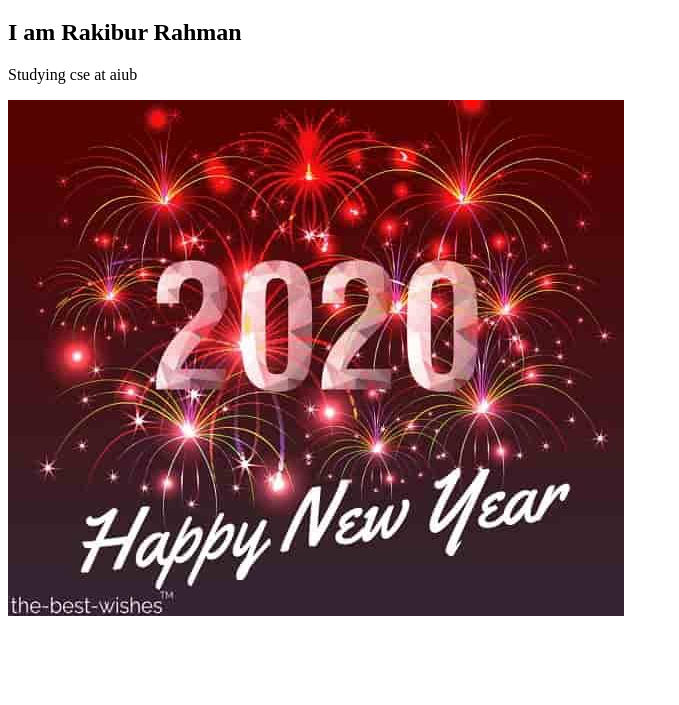
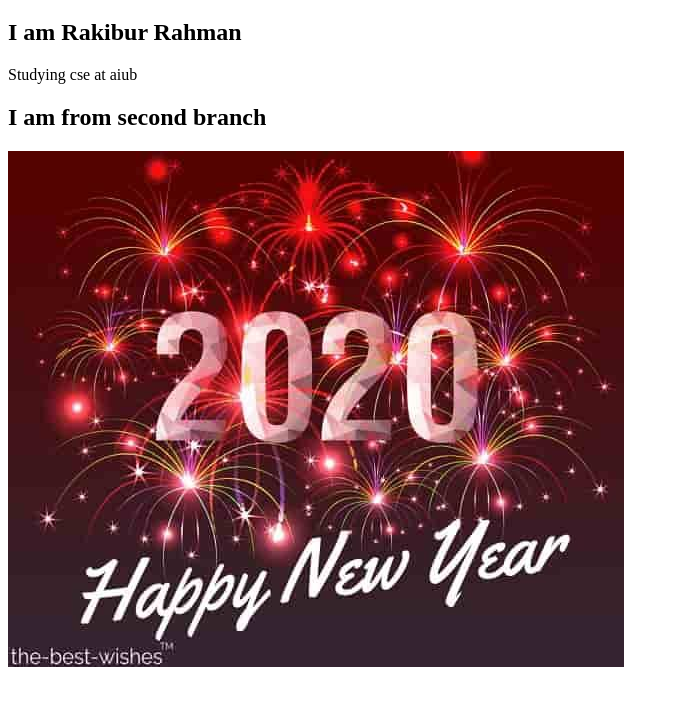
Before and after one commit to rakib54/my-first-website, a plain HTML site: page index.html in a window 1280 px wide. Shown: the part 61-766 px from the top of the page, without its empty margins (0-679 px from the left). Drawn offline with Linux system fonts and the light colour scheme.

Commit message:
adding code in second

```diff
--- a/index.html
+++ b/index.html
@@ -9,6 +9,7 @@
     <h1>I am using github</h1>
     <h2>I am Rakibur Rahman</h2>
     <p>Studying cse at aiub</p>
+    <h2>I am from second branch</h2>
     <img src="newyear.jpg">
 </body>
 </html>
```
